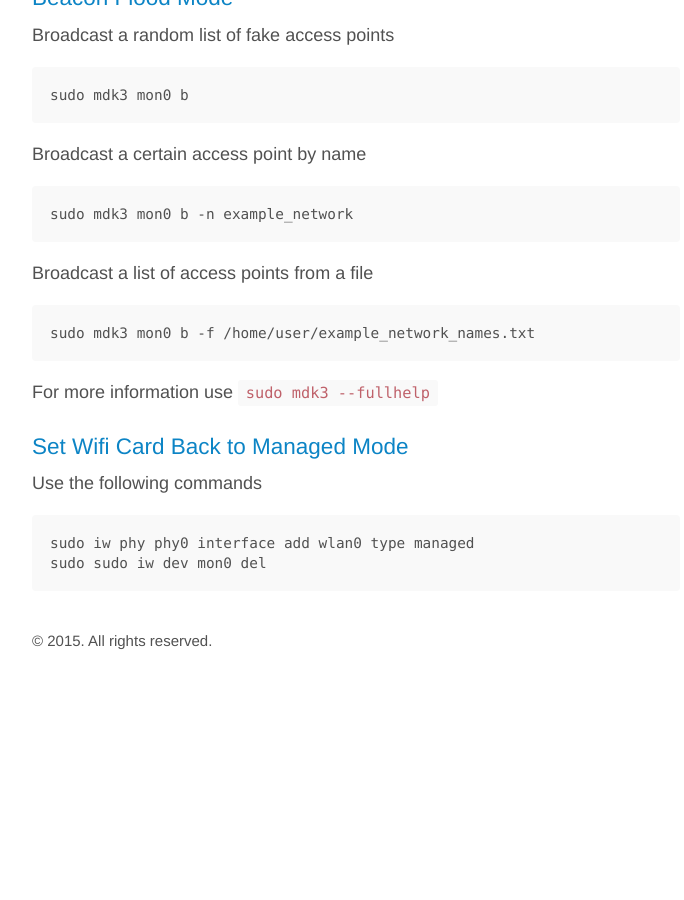
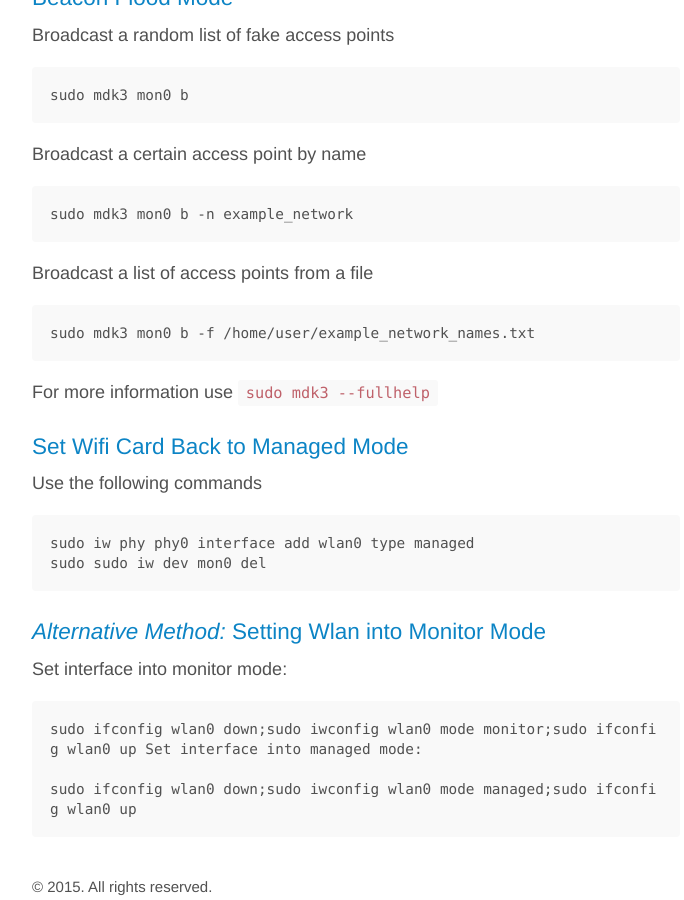
Before and after one commit to sbdchd/blog, a Jekyll site: the page built from _posts/2014-10-24-Installation-and-Basic-Usage-of-MDK3.md, in a window 1280 px wide and 900 px high, scrolled down 1120 px. Shown: the whole window, without its empty margins (284-968 px from the left). Built offline with Jekyll 4.4.1, drawn with Linux system fonts in a browser that asks for light colours; Markdown is read by kramdown in place of the engine named in the settings; comment, search, counter and statistics services are not loaded; before the commit the page ends 1774 px from its top, so only the background shows below that; some of the changed text lies outside the part shown.

Commit message:
Added alt. method for setting device into mon mode

```diff
--- a/_posts/2014-10-24-Installation-and-Basic-Usage-of-MDK3.md
+++ b/_posts/2014-10-24-Installation-and-Basic-Usage-of-MDK3.md
@@ -61,3 +61,12 @@ Use the following commands
 
 	sudo iw phy phy0 interface add wlan0 type managed
 	sudo sudo iw dev mon0 del
+
+###*Alternative Method:* Setting Wlan into Monitor Mode
+
+Set interface into monitor mode:
+
+	sudo ifconfig wlan0 down;sudo iwconfig wlan0 mode monitor;sudo ifconfig wlan0 up
+Set interface into managed mode:
+
+	sudo ifconfig wlan0 down;sudo iwconfig wlan0 mode managed;sudo ifconfig wlan0 up
```
Also changed, not shown: other parts of _posts/2014-10-24-Installation-and-Basic-Usage-of-MDK3.md (+2 -2 lines), _posts/2014-09-28-Installing-and-Using-Aircrack-ng.md (+8 -0 lines).
